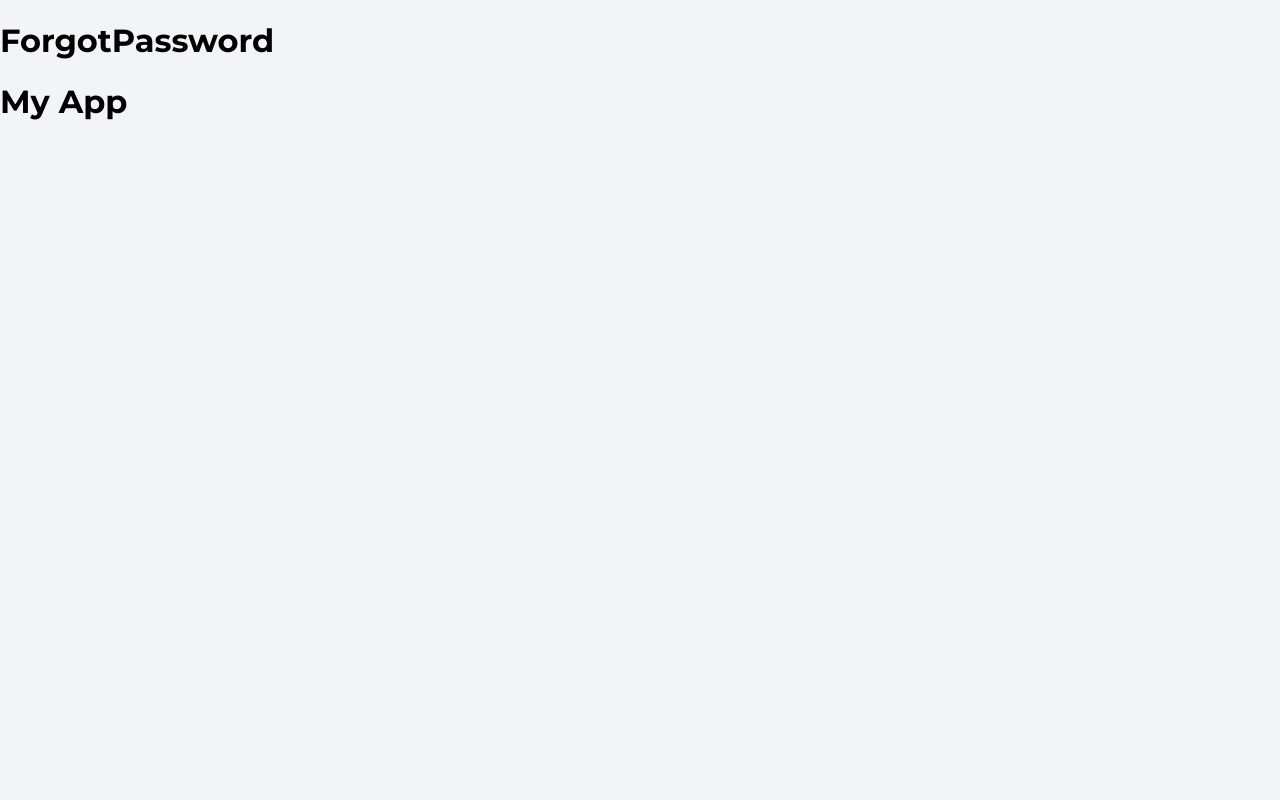
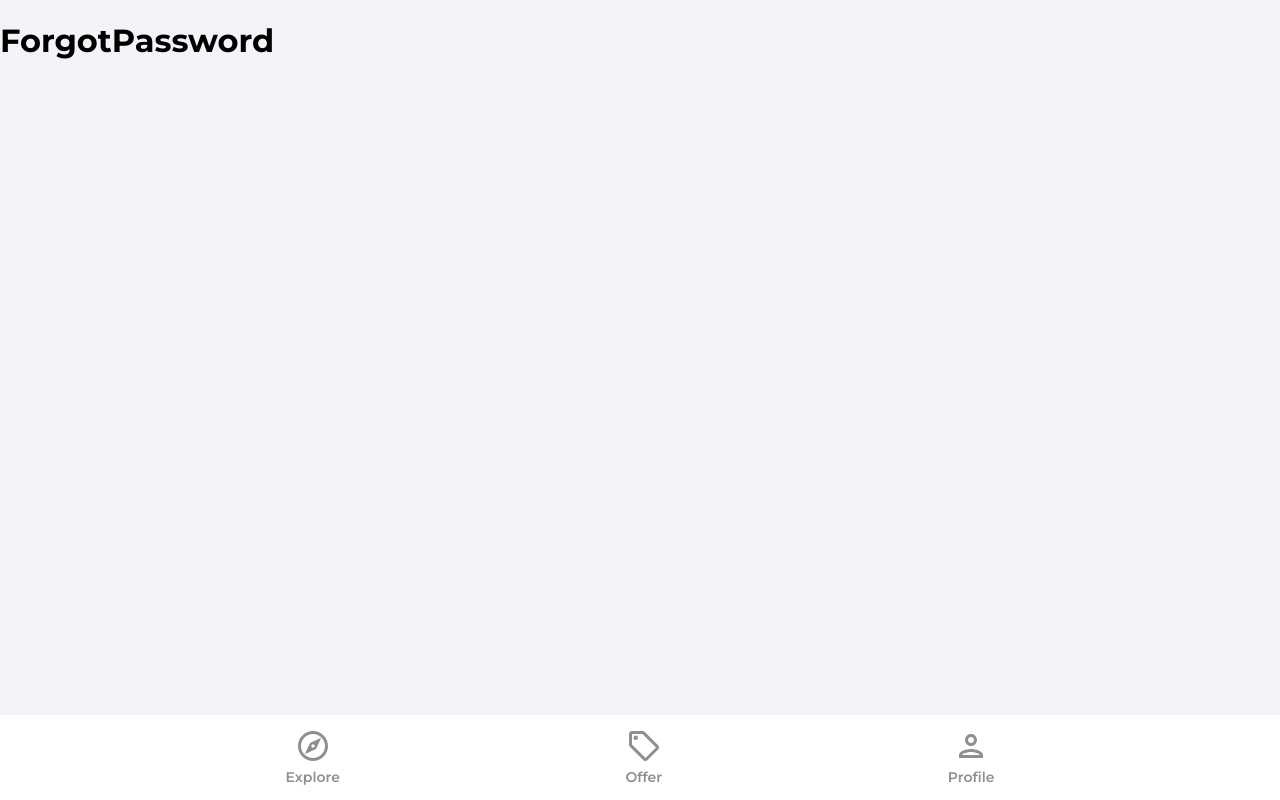
Before and after one commit to Hosseinht/buy-house-react, a React (Create React App) app: page /forgot-password in a window 1280 px wide. Built offline with nearby package versions, Linux system fonts and the light colour scheme.

Commit message:
Navbar Component

```diff
--- a/src/App.js
+++ b/src/App.js
@@ -1,4 +1,5 @@
 import {BrowserRouter as Router, Route, Routes } from "react-router-dom";
+import Navbar from "./components/Navbar";
 import Explore from "./pages/Explore";
 import Offers from './pages/Offers'
 import Profile from "./pages/Profile";
@@ -18,8 +19,9 @@
           <Route path='/sign-up' element={<SignUp/>}/>
           <Route path='/forgot-password' element={<ForgotPassword/>}/>
         </Routes>
+        <Navbar/>
       </Router>
-    <h1>My App</h1>
+      {/*Navbar should be in the Router because we are gonna use some hooks like useNavigate  */}
     </>
   );
 }
--- /dev/null
+++ b/src/components/Navbar.jsx
@@ -0,0 +1,41 @@
+import {useNavigate, useLocation} from 'react-router-dom';
+import {ReactComponent as OfferIcon} from "../assets/svg/localOfferIcon.svg";
+import {ReactComponent as ExploreIcon} from "../assets/svg/exploreIcon.svg";
+import {ReactComponent as PersonOutlineIcon} from "../assets/svg/personOutlineIcon.svg";
+
+const Navbar = () => {
+    const navigate = useNavigate()
+    const location = useLocation()
+
+    // Color of the selected nav
+    const pathMatchRoute = (route) => {
+        if(route === location.pathname) {
+            // for example if we go to .../profile location.pathname is /profile
+            return true
+        }
+    }
+
+    return (
+        <footer className='navbar'>
+            <nav className="navbarNav">
+                <ul className='navbarListItems'>
+                    <li className='navbarListItem' onClick={() => navigate('/')}>
+                        <ExploreIcon fill={pathMatchRoute('/') ? '#2c2c2c' : '#8f8f8f '} width='36px' height='36px'/>
+                        <p className={pathMatchRoute('/') ? 'navbarListItemNameActive' : 'navbarListItemName'}>Explore</p>
+                    </li>
+                    <li className='navbarListItem' onClick={() => navigate('/offers')}>
+                        <OfferIcon fill={pathMatchRoute('/offers') ? '#2c2c2c' : '#8f8f8f '} width='36px' height='36px'/>
+                        <p className={pathMatchRoute('/offers') ? 'navbarListItemNameActive' : 'navbarListItemName'}>Offer</p>
+                    </li>
+                    <li className='navbarListItem' onClick={() => navigate('/profile')}>
+                        <PersonOutlineIcon fill={pathMatchRoute('/profile') ? '#2c2c2c' : '#8f8f8f '} width='36px' height='36px'/>
+                        <p className={pathMatchRoute('/profile') ? 'navbarListItemNameActive' : 'navbarListItemName'}>Profile</p>
+                    </li>
+
+                </ul>
+            </nav>
+        </footer>
+    );
+};
+
+export default Navbar;
```
